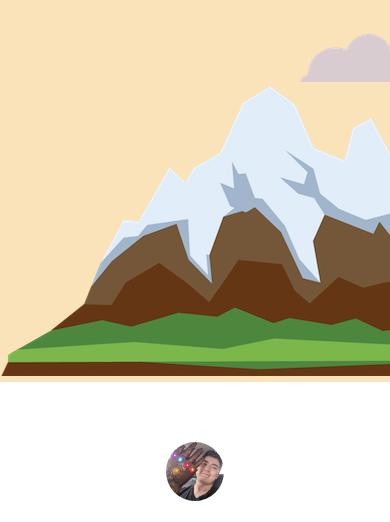
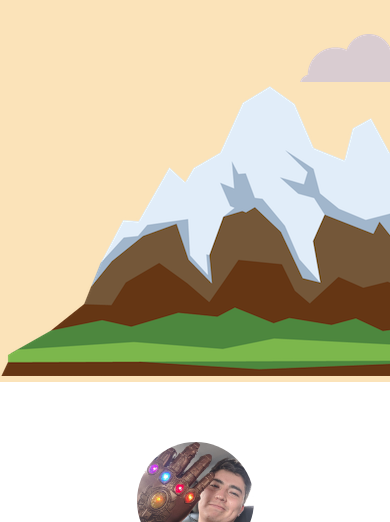
Before and after one commit to DeveLawyer/my-first-website, a plain HTML site: page index.html in a window 390 px wide. Shown: the part 322-844 px from the top of the page. Drawn offline with Linux system fonts and the light colour scheme.

Commit message:
Fixed image responsive sizing

```diff
--- a/css/style.css
+++ b/css/style.css
@@ -58,7 +58,7 @@ hr {
   position: absolute;
 }
 
-.top-container p {
+.top-container h2 {
   font-weight: normal;
 }
 
@@ -69,7 +69,8 @@ hr {
 
 .profile img {
   border-radius: 100%;
-  max-width: 15%;
+  max-width: 200px;
+  width: 30%;
 }
 
 .intro {
```
